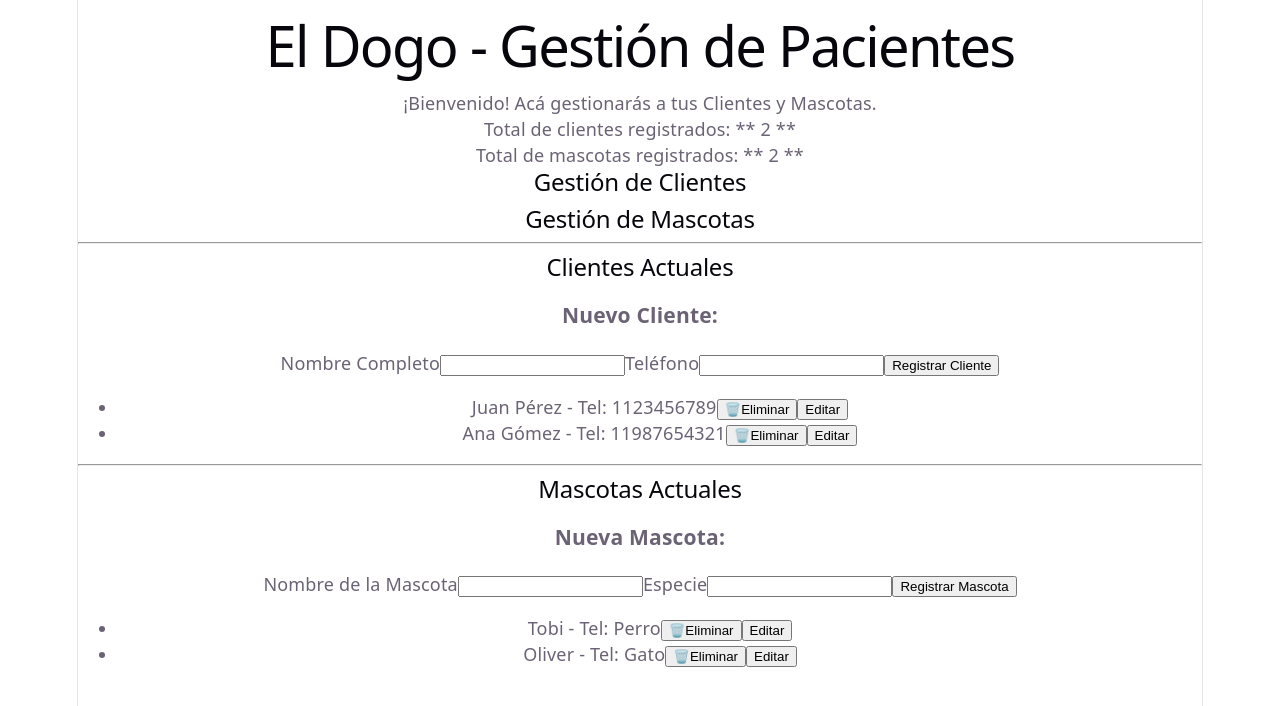
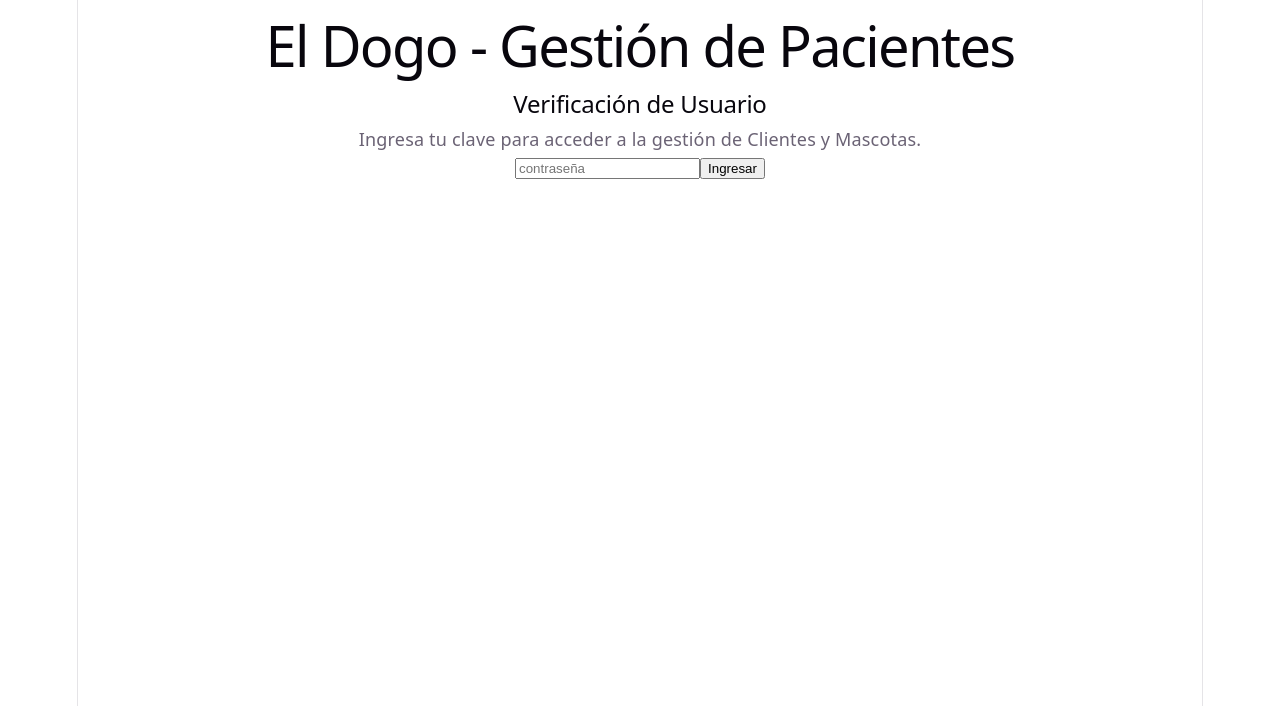
Before and after one commit to RodrigoDuarte15/Veterinaria-el-dogo-r, a React (Vite) app: page / in a window 1280 px wide. Shown: the top 706 px of the page. Built offline with nearby package versions, Linux system fonts and the light colour scheme.

Commit message:
4-. Implementacion de login

```diff
--- a/src/App.jsx
+++ b/src/App.jsx
@@ -1,14 +1,13 @@
 // src/App.jsx
 import { useState } from 'react';
-import FormularioCliente from './components/FormularioCliente'; // Importamos el componente del formulario
+import FormularioCliente from './components/FormularioCliente';
 import FormularioMascota from './components/FormularioMascota';
-import ClienteItem from './components/Clienteitem'; // Importamos el componente para mostrar cada cliente
+import ClienteItem from './components/Clienteitem';
 import MascotaItem from './components/Mascotaitem';
-import './App.css'; // Asume que tienes un archivo CSS para estilos
-// 1. Definimos nuestro componente principal
-// Es una función que, por convención, empieza con Mayúscula.
+import Login from './components/login'; // Asegúrate que el archivo se llame login.js o login.jsx
+import './App.css';
+
 function App() {
-  // 2. Aquí dentro va la lógica de JavaScript (aún simple)
   const [clientes, setClientes] = useState([
     { id: 1, nombre: 'Juan Pérez', telefono: '1123456789' },
     { id: 2, nombre: 'Ana Gómez', telefono: '11987654321' }
@@ -16,99 +15,91 @@ function App() {
   const [mascotas, setMascotas] = useState([
     { id: 1, nombre: 'Tobi', especie: 'Perro' },
     { id: 2, nombre: 'Oliver', especie: 'Gato' }
-  ]); // Estado para clientes
+  ]);
+
+  const [estaLogeado, setEstaLogeado] = useState(false);
   const nombreApp = "El Dogo - Gestión de Pacientes";
-  // 3. El componente DEBE devolver el JSX (lo que se va a ver en pantalla) }
 
-  const agregarCliente = (nuevoCliente) => {
-    setClientes([...clientes, nuevoCliente]);
-    };
+  // --- Funciones de Lógica ---
+  const agregarCliente = (nuevoCliente) => setClientes([...clientes, nuevoCliente]);
 
   const eliminarCliente = (clienteId) => {
-    const listaActualizada = clientes.filter(cliente =>
-      cliente.id !== clienteId);
-
-    setClientes(listaActualizada);
-  };
-
-  const eliminarMascota = (mascotaId) => {
-    const listaActualizadaMascota = mascotas.filter(mascota =>
-      mascota.id !== mascotaId);
-
-    setMascotas(listaActualizadaMascota);
+    setClientes(clientes.filter(cliente => cliente.id !== clienteId));
   };
 
   const actualizarCliente = (clienteActualizado) => {
-    const listaActualizada = clientes.map(cliente => {
-      if(cliente.id == clienteActualizado.id) {
-        return clienteActualizado
-      }
-      return cliente;
-    });
+    setClientes(clientes.map(c => c.id === clienteActualizado.id ? clienteActualizado : c));
+  };
 
-    setClientes(listaActualizada)
-    }
+  const agregarMascota = (nuevaMascota) => setMascotas([...mascotas, nuevaMascota]);
+
+  const eliminarMascota = (mascotaId) => {
+    setMascotas(mascotas.filter(m => m.id !== mascotaId));
+  };
 
   const actualizarMascota = (mascotaActualizada) => {
-    const listaActualizadaMascota = mascotas.map(mascota => {
-      if(mascota.id == mascotaActualizada.id) {
-        return mascotaActualizada
-      }
-      return mascota;
-    });
-
-    setMascotas(listaActualizadaMascota);
+    setMascotas(mascotas.map(m => m.id === mascotaActualizada.id ? mascotaActualizada : m));
   };
 
-
-  const agregarMascota = (nuevaMascota) => {
-    setMascotas([...mascotas, nuevaMascota]);
-
-  };
+  const manejadorLogin = (estado) => setEstaLogeado(estado);
 
   return (
-    <div>
-      {/* Esto es JSX. Parece HTML, ¡pero nos permite meter variables de JS!
-Para ello, usamos llaves { }
-*/}
+    <div className='app-container'>
       <h1>{nombreApp}</h1>
+
+      {!estaLogeado ? (
+        /* Si NO está logueado, mostramos SOLOS el login */
+        <Login onLoginExitoso={manejadorLogin} />
+      ) : (
+        /* Si ESTÁ logueado, mostramos todo el dashboard */
+        <>
           <p>¡Bienvenido! Acá gestionarás a tus Clientes y Mascotas.</p>
+          <div className="stats">
+            <p>Total de clientes: <strong>{clientes.length}</strong></p>
+            <p>Total de mascotas: <strong>{mascotas.length}</strong></p>
+          </div>
 
-      <p>Total de clientes registrados: ** {clientes.length} **</p>
-      <p>Total de mascotas registrados: ** {mascotas.length} **</p>
+          <button className="desloguearse" onClick={() => setEstaLogeado(false)}>
+            Cerrar Sesión
+          </button>
 
-      <section>
-        {/* Placeholder para Clientes y Mascotas */}
+          <hr />
+
+          <section className="gestion-seccion">
             <h2>Gestión de Clientes</h2>
-        <h2>Gestión de Mascotas</h2>
-      </section>
-      <hr />
-      <h2>Clientes Actuales</h2>
             <FormularioCliente onClienteAgregado={agregarCliente} />
             <ul>
               {clientes.map((cliente) => (
-          <ClienteItem key={cliente.id}
+                <ClienteItem
+                  key={cliente.id}
                   cliente={cliente}
                   onEliminar={eliminarCliente}
                   onGuardar={actualizarCliente}
                 />
               ))}
             </ul>
+          </section>
+
           <hr />
-      <h2>Mascotas Actuales</h2>
+
+          <section className="gestion-seccion">
+            <h2>Gestión de Mascotas</h2>
             <FormularioMascota onMascotaAgregada={agregarMascota} />
             <ul>
               {mascotas.map((mascota) => (
-          <MascotaItem key={mascota.id}
+                <MascotaItem
+                  key={mascota.id}
                   mascota={mascota}
                   onEliminar={eliminarMascota}
                   onGuardar={actualizarMascota}
                 />
-        ))
-        }
+              ))}
             </ul>
+          </section>
+        </>
+      )}
     </div>
   );
 }
-// 4. Exportamos el componente para poder usarlo en otro lugar (generalmente index.js)
+
 export default App;
--- /dev/null
+++ b/src/components/Login.jsx
@@ -0,0 +1,38 @@
+import React, { useState } from "react"; // 1. Agregado useState
+
+function Login({ onLoginExitoso }) {
+    const [password, setPassword] = useState('');
+    const PASSWORD_SECRETA = "elDogo2024";
+
+    const manejadorLogin = (e) => {
+        e.preventDefault();
+
+        // 2. Simplificación de la lógica (eliminado el if duplicado)
+        if (password === PASSWORD_SECRETA) {
+            onLoginExitoso(true);
+        } else {
+            alert("Contraseña incorrecta. ¡Acceso denegado!");
+            setPassword('');
+        }
+    }; // 3. Cerrada correctamente la función manejador
+
+    return (
+        <div className="login-container">
+            <h2>Verificación de Usuario</h2>
+            <p>Ingresa tu clave para acceder a la gestión de Clientes y Mascotas.</p>
+
+            <form onSubmit={manejadorLogin}>
+                <input
+                    type="password"
+                    placeholder="contraseña"
+                    value={password}
+                    onChange={(e) => setPassword(e.target.value)}
+                    required
+                />
+                <button type="submit">Ingresar</button>
+            </form>
+        </div>
+    );
+} // 4. Cerrado correctamente el componente
+
+export default Login; // 5. Corregido: Capitalización (Login con L mayúscula)
```
Lines whose indentation alone changed are shown as unchanged.
